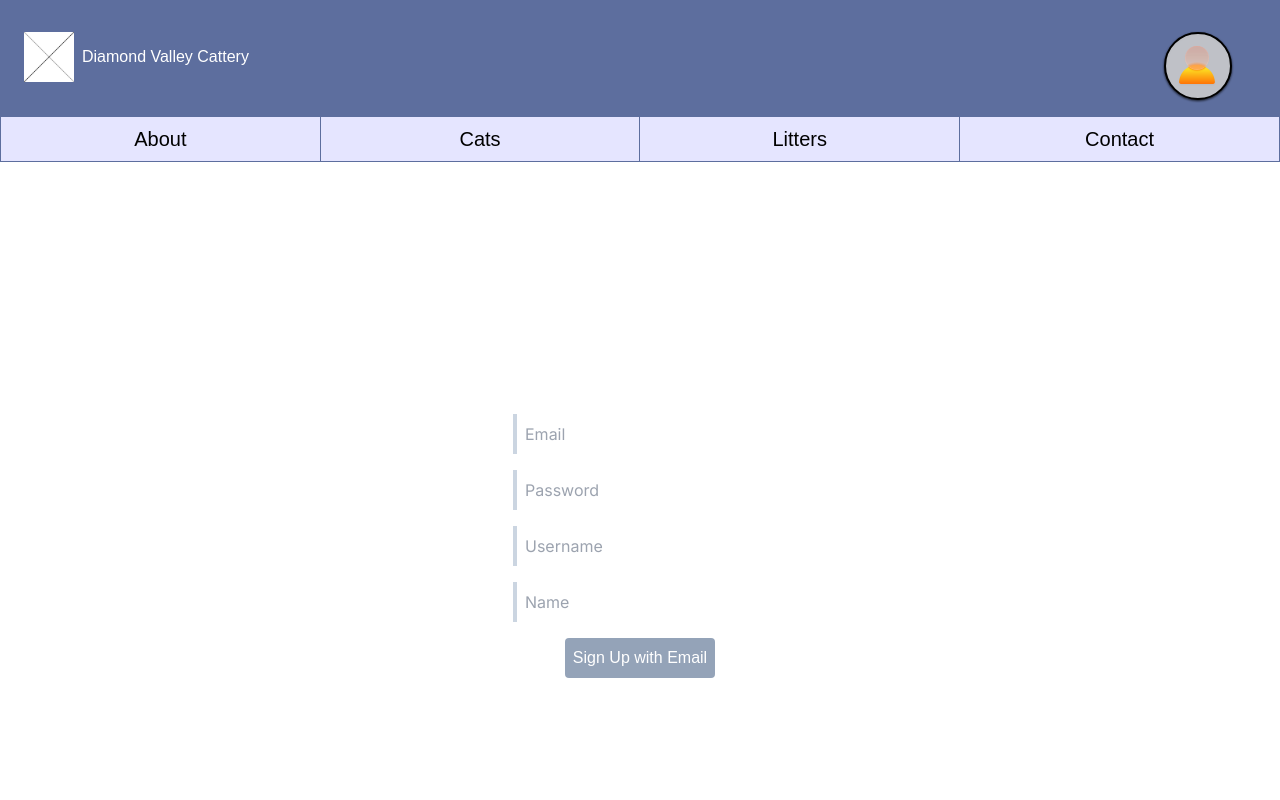
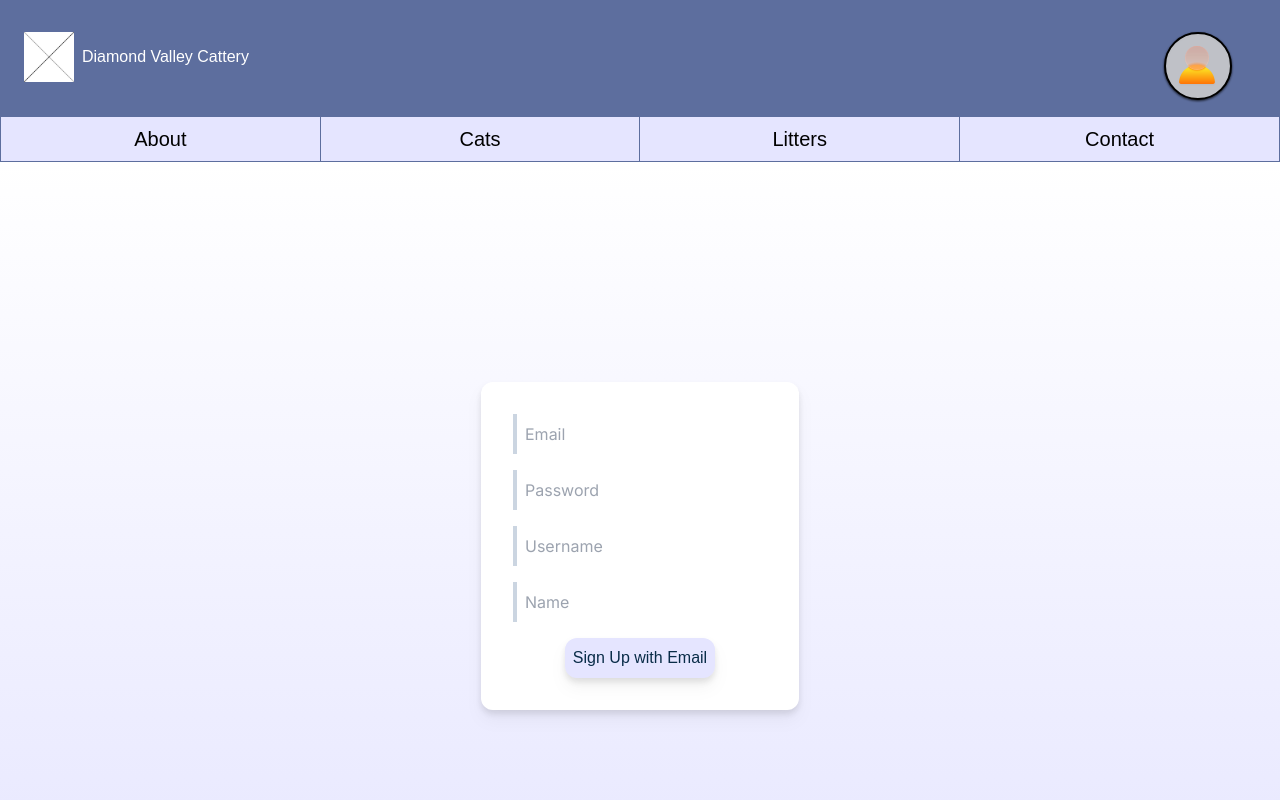
Before and after one commit to afern140/Diamond-Valley-Cattery-Website, a Next.js app: page /login/signup in a window 1280 px wide. Shown: the top 800 px of the page. Built offline with nearby package versions, Linux system fonts and the light colour scheme; no server answers.

Commit message:
addChanges

```diff
--- a/app/login/page.js
+++ b/app/login/page.js
@@ -4,6 +4,7 @@ import { useUserAuth } from "../_utils/auth-context";
 import { auth } from "../_utils/firebase";
 import { signInWithEmailAndPassword, signOut, getAuth, sendPasswordResetEmail } from "firebase/auth";
 import Link from "next/link";
+import BackgroundUnderlay from "@/app/components/background-underlay";
 
 
 export default function Page() {
@@ -56,9 +57,11 @@ function handleEmailPasswordSignIn(e){
 }
 
  return(
-    <div className="bg-white min-h-screen flex items-center justify-center">
+    <div className=" min-h-screen relative flex items-center justify-center">
+        <BackgroundUnderlay />
+
         {!user &&
-        <div dir="ltr" className="text-center">
+        <div dir="ltr" className="text-center bg-white drop-shadow-lg p-8 rounded-xl">
           <p className="text-xl text-slate-400 font-semibold mb-10">Sign in to your account</p>
           <form onSubmit={handleEmailPasswordSignIn} className="mb-8 flex flex-col items-center">
             <input type="email" value={email} className="text-black border-s-4 border-slate-300 p-2 mb-4" onChange={(e) => setEmail(e.target.value)} placeholder="Email" required />
@@ -72,7 +75,7 @@ function handleEmailPasswordSignIn(e){
       </div>
         }
         {user && (
-        <div className="text-center text-slate-500">
+        <div className="text-center bg-white drop-shadow-lg p-8 rounded-xl">
             <p>
             Welcome, {user.displayName} ({user.email})
             </p>
--- a/app/login/signup/page.js
+++ b/app/login/signup/page.js
@@ -5,6 +5,7 @@ import { createUserWithEmailAndPassword, sendEmailVerification, signOut, updateP
 import { useUserAuth } from "../../_utils/auth-context";
 import {collection,addDoc} from "firebase/firestore";
 import {db} from "../../_utils/firebase";
+import BackgroundUnderlay from "@/app/components/background-underlay";
 
 //Change for user
 //Add items
@@ -111,10 +112,12 @@ export default function page() {
   }
 
   return(
-    <div>
+    <div className="relative">
+      <BackgroundUnderlay />
+
       {!user &&
-        <div className="min-h-screen flex items-center justify-center bg-white">
-          <form onSubmit={handleRegister} className="mb-8 flex flex-col items-center">
+        <div className="min-h-screen flex items-center justify-center">
+          <form onSubmit={handleRegister} className="mb-8 flex flex-col items-center p-8 bg-white rounded-xl drop-shadow-lg">
             <input
               type="email"
               value={email}
@@ -147,7 +150,7 @@ export default function page() {
                 className="text-black border-s-4 border-slate-300 p-2 mb-4"
 
                 />
-            <button type="submit" className="bg-slate-400 active:bg-slate-600 rounded text-white p-2">
+            <button type="submit" className="bg-navbar-body-1 active:bg-slate-600 rounded-xl text-header-text-0 drop-shadow-lg p-2">
               Sign Up with Email
             </button>
           </form>
```
